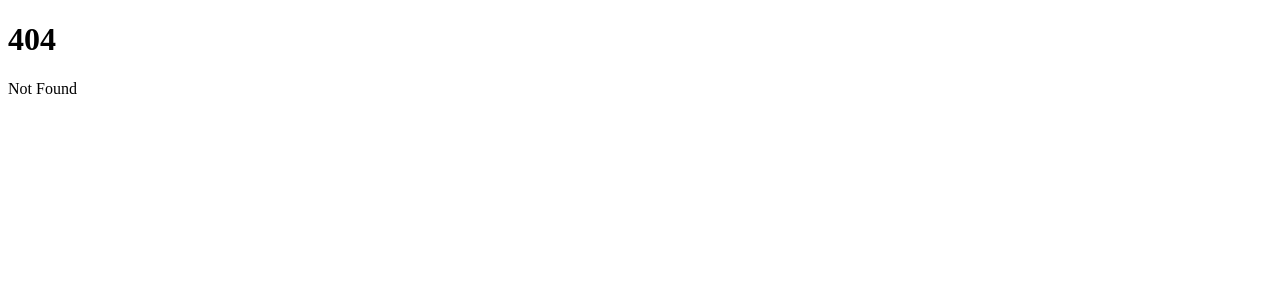
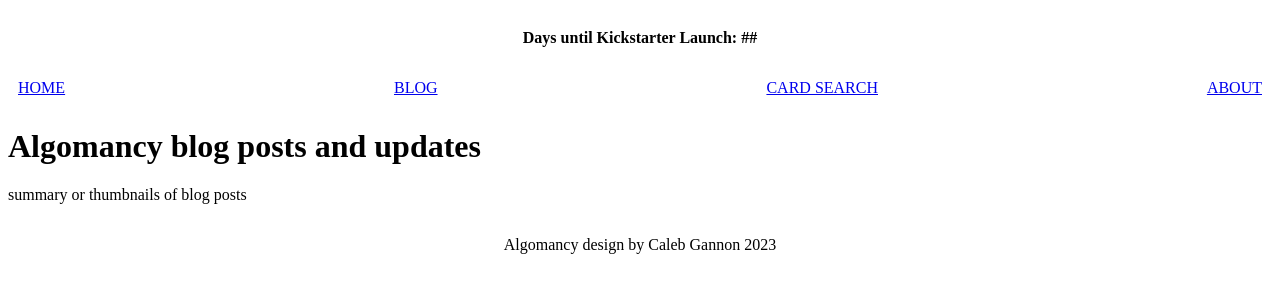
Before and after one commit to JoshCode25/algomancy-site, a SvelteKit app: page /blog in a window 1280 px wide. Before the commit this address had no page. Shown: the top 300 px of the page. Built offline with nearby package versions, Linux system fonts and the light colour scheme.

Commit message:
Initial page layout

```diff
--- /dev/null
+++ b/src/lib/components/Footer.svelte
@@ -0,0 +1,10 @@
+<footer>
+	<p>Algomancy design by Caleb Gannon 2023</p>
+</footer>
+
+<style>
+	footer {
+		display: flex;
+		justify-content: center;
+	}
+</style>
--- /dev/null
+++ b/src/lib/components/Header.svelte
@@ -0,0 +1,25 @@
+<header>
+	<h4>Days until Kickstarter Launch: ##</h4>
+</header>
+<nav>
+	<a href="/">HOME</a>
+	<a href="blog">BLOG</a>
+	<a href="/cardsearch">CARD SEARCH</a>
+	<a href="/about">ABOUT</a>
+</nav>
+
+<style>
+	nav,
+	header {
+		display: flex;
+	}
+	header {
+		justify-content: center;
+	}
+	nav {
+		justify-content: space-between;
+	}
+	a {
+		margin: 10px;
+	}
+</style>
--- /dev/null
+++ b/src/routes/+layout.svelte
@@ -0,0 +1,8 @@
+<script>
+	import Footer from '../lib/components/Footer.svelte';
+	import Header from '../lib/components/Header.svelte';
+</script>
+
+<Header />
+<slot />
+<Footer />
--- /dev/null
+++ b/src/routes/about/+page.svelte
@@ -0,0 +1,4 @@
+<h1>About Algomancy</h1>
+
+<h2>What is it?</h2>
+<p>Story/thought behind the game</p>
--- /dev/null
+++ b/src/routes/blog/+page.svelte
@@ -0,0 +1,3 @@
+<h1>Algomancy blog posts and updates</h1>
+
+<p>summary or thumbnails of blog posts</p>
--- /dev/null
+++ b/src/routes/cardsearch/+page.svelte
@@ -0,0 +1,3 @@
+<h1>Search all available Algomancy cards</h1>
+
+<p>Card Search goes here</p>
```
Also changed, not shown: src/routes/+page.svelte (+8 -2 lines).
